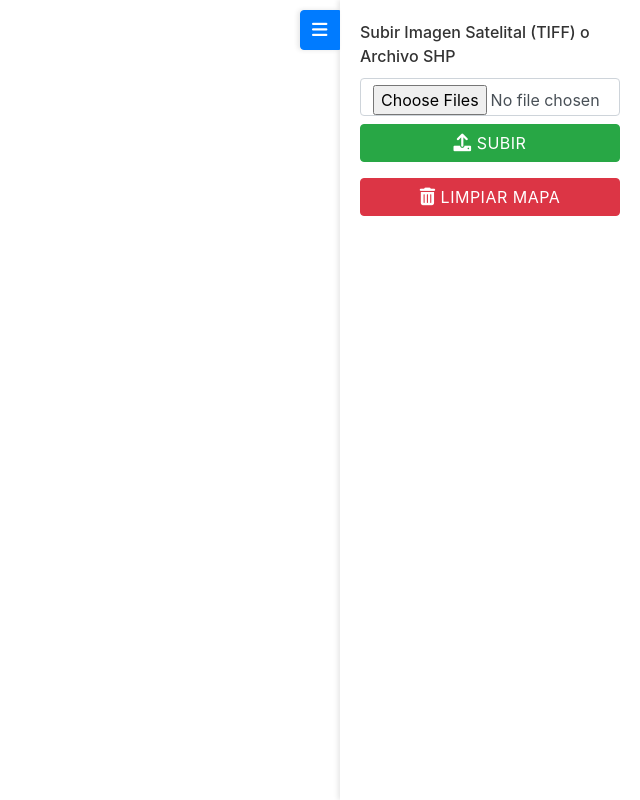
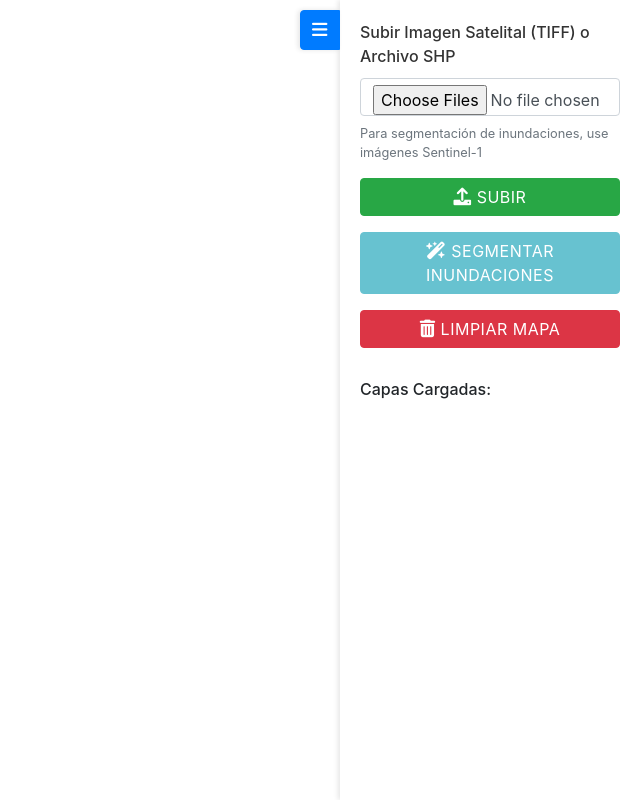
Before and after one commit to Julio-Schez/sar-segmentation-app, a Flask app: template templates/index.html in a window 1280 px wide. Shown: the whole page, without its empty margins (640-1280 px from the left). Run offline with Flask 2, Linux system fonts and the light colour scheme; the template is opened without the code that fills it, so the values that code supplies are empty; some libraries are stand-ins or nearby versions.

Commit message:
Update index.html

```diff
--- a/templates/index.html
+++ b/templates/index.html
@@ -1,5 +1,5 @@
 <!DOCTYPE html>
-<html lang="es">
+<html lang="en">
 <head>
     <meta charset="UTF-8">
     <meta name="viewport" content="width=device-width, initial-scale=1.0">
@@ -20,39 +20,126 @@
     <div id="map-container">
         <div id="sidebar">
             <button id="toggle-sidebar" class="btn btn-primary"><i class="fas fa-bars"></i></button>
-            <form action="/" method="post" enctype="multipart/form-data">
-                <label for="file" class="form-label">Subir Imagen Satelital (TIFF) o Archivo SHP</label>
-                <input type="file" id="file" name="file" multiple accept=".tiff,.tif,.shp,.dbf,.shx,.prj" class="form-control mb-2">
-                <button type="submit" class="btn btn-success w-100 mb-3"><i class="fas fa-upload"></i> Subir</button>
-                <button id="clear-map" class="btn btn-danger w-100 mb-3"><i class="fas fa-trash-alt"></i> Limpiar Mapa</button>
+            <form action="/" method="post" enctype="multipart/form-data" id="uploadForm">
+                <div class="form-group">
+                    <label for="file" class="form-label">Subir Imagen Satelital (TIFF) o Archivo SHP</label>
+                    <input type="file" id="file" name="file" multiple accept=".tiff,.tif,.shp,.dbf,.shx,.prj" class="form-control mb-2">
+                    <small class="form-text text-muted">Para segmentación de inundaciones, use imágenes Sentinel-1</small>
+                </div>
+                <button type="submit" class="btn btn-success w-100 mb-3">
+                    <i class="fas fa-upload"></i> Subir
+                </button>
             </form>
+
+            <!-- Contenedor para los botones de acción -->
+            <div id="action-buttons">
+                <!-- Botón de segmentación (inicialmente deshabilitado) -->
+                <button id="segment-button" class="btn btn-info w-100 mb-3" disabled>
+                    <i class="fas fa-wand-magic-sparkles"></i> Segmentar Inundaciones
+                </button>
+
+                <!-- Botón de limpiar mapa -->
+                <button id="clear-map" class="btn btn-danger w-100 mb-3">
+                    <i class="fas fa-trash-alt"></i> Limpiar Mapa
+                </button>
+            </div>
+
+            <!-- Lista de capas cargadas -->
+            <div id="layers-list" class="mt-3">
+                <h6 class="mb-2">Capas Cargadas:</h6>
+                <ul class="list-group" id="loaded-layers">
+                    <!-- Las capas se añadirán aquí dinámicamente -->
+                </ul>
+            </div>
         </div>
         {{ folium_map | safe }}
     </div>
+
     <script src="https://code.jquery.com/jquery-3.5.1.min.js"></script>
+    <script src="https://cdn.jsdelivr.net/npm/bootstrap@4.5.2/dist/js/bootstrap.bundle.min.js"></script>
     <script>
         document.addEventListener('DOMContentLoaded', function() {
             const toggleButton = document.getElementById('toggle-sidebar');
             const sidebar = document.getElementById('sidebar');
+            const fileInput = document.getElementById('file');
+            const segmentButton = document.getElementById('segment-button');
+            const layersList = document.getElementById('loaded-layers');
+
+            // Toggle sidebar
             toggleButton.addEventListener('click', function() {
                 sidebar.classList.toggle('collapsed');
             });
 
-            const clearButton = document.getElementById('clear-map');
-            clearButton.addEventListener('click', function() {
-                image_layers = [];
-                shapefile_layers = [];
-                location.reload();
+            // Manejar cambios en la selección de archivos
+            fileInput.addEventListener('change', function() {
+                const files = Array.from(this.files);
+                const hasSentinel1 = files.some(file =>
+                    file.name.toLowerCase().includes('sentinel1') ||
+                    file.name.toLowerCase().includes('sentinel-1')
+                );
+
+                segmentButton.disabled = !hasSentinel1;
+
+                if (!hasSentinel1 && files.length > 0) {
+                    segmentButton.title = 'Solo disponible para imágenes Sentinel-1';
+                } else {
+                    segmentButton.title = 'Segmentar inundaciones';
+                }
+
+                // Actualizar lista de capas
+                layersList.innerHTML = '';
+                files.forEach(file => {
+                    const li = document.createElement('li');
+                    li.className = 'list-group-item d-flex justify-content-between align-items-center';
+                    const isSentinel = file.name.toLowerCase().includes('sentinel1') ||
+                                     file.name.toLowerCase().includes('sentinel-1');
+                    li.innerHTML = `
+                        ${file.name}
+                        ${isSentinel ?
+                            '<span class="badge badge-info">Sentinel-1</span>' :
+                            '<span class="badge badge-secondary">Otro</span>'}
+                    `;
+                    layersList.appendChild(li);
+                });
             });
-        });
-    </script>
-    <script>
-        document.addEventListener('DOMContentLoaded', function() {
+
+            // Manejar clic en botón de segmentación
+            segmentButton.addEventListener('click', function(e) {
+                e.preventDefault();
+                const formData = new FormData(document.getElementById('uploadForm'));
+                formData.append('action', 'segment');
+
+                fetch('/', {
+                    method: 'POST',
+                    body: formData
+                })
+                .then(response => response.json())
+                .then(data => {
+                    if (data.success) {
+                        location.reload();
+                    } else {
+                        alert(data.error || 'Error al procesar la imagen');
+                    }
+                })
+                .catch(error => {
+                    console.error('Error:', error);
+                    alert('Error al procesar la solicitud');
+                });
+            });
+
+            // Limpiar mapa
+            document.getElementById('clear-map').addEventListener('click', function() {
+                if (confirm('¿Está seguro de que desea limpiar el mapa?')) {
+                    location.reload();
+                }
+            });
+
+            // Manejar alertas
             const alertElement = document.getElementById('alert');
             if (alertElement) {
                 setTimeout(function() {
                     alertElement.classList.remove('show');
-                    alertElement.classList.add('hide');
+                    setTimeout(() => alertElement.remove(), 300);
                 }, 5000);
             }
         });
```
